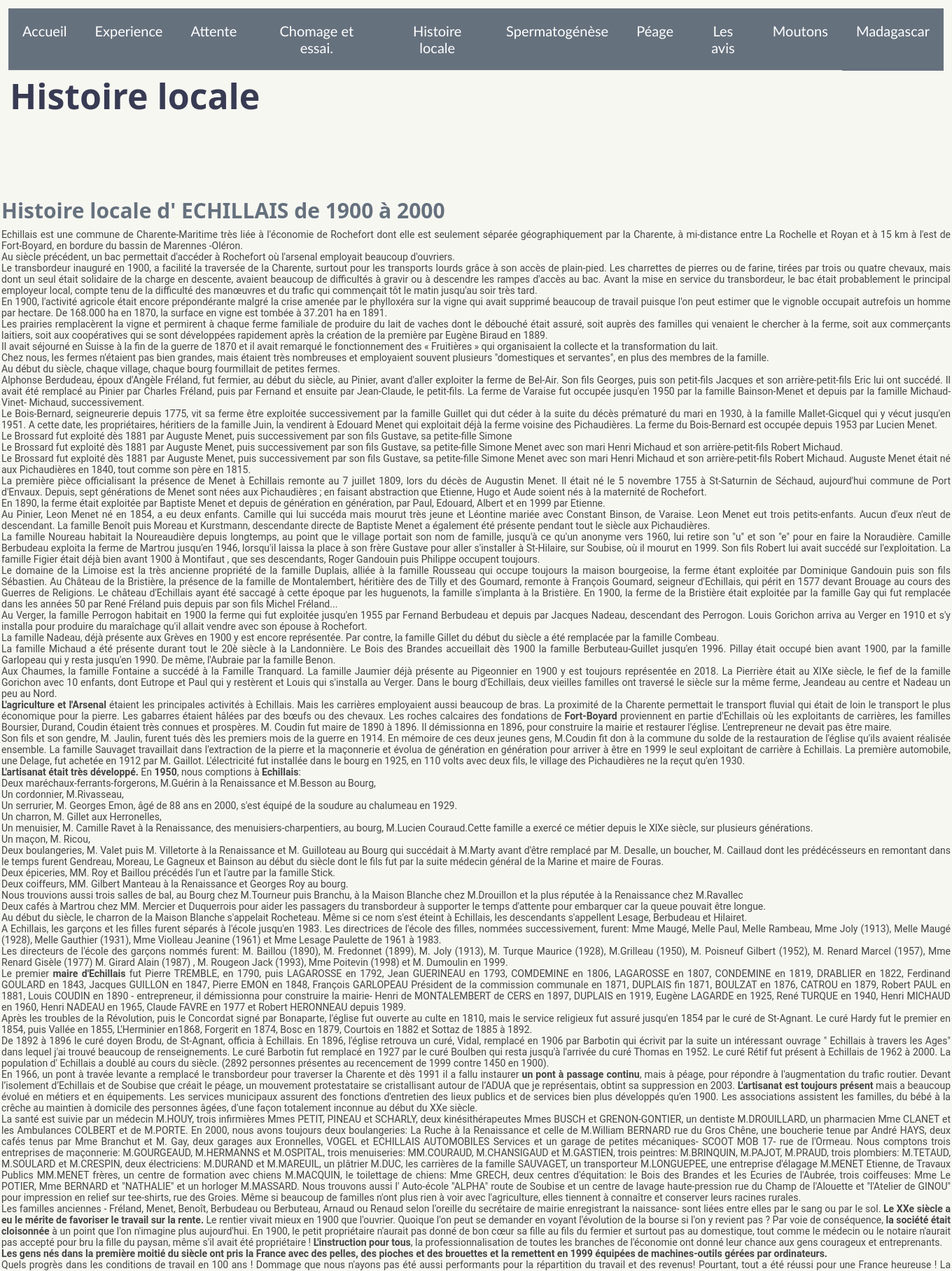
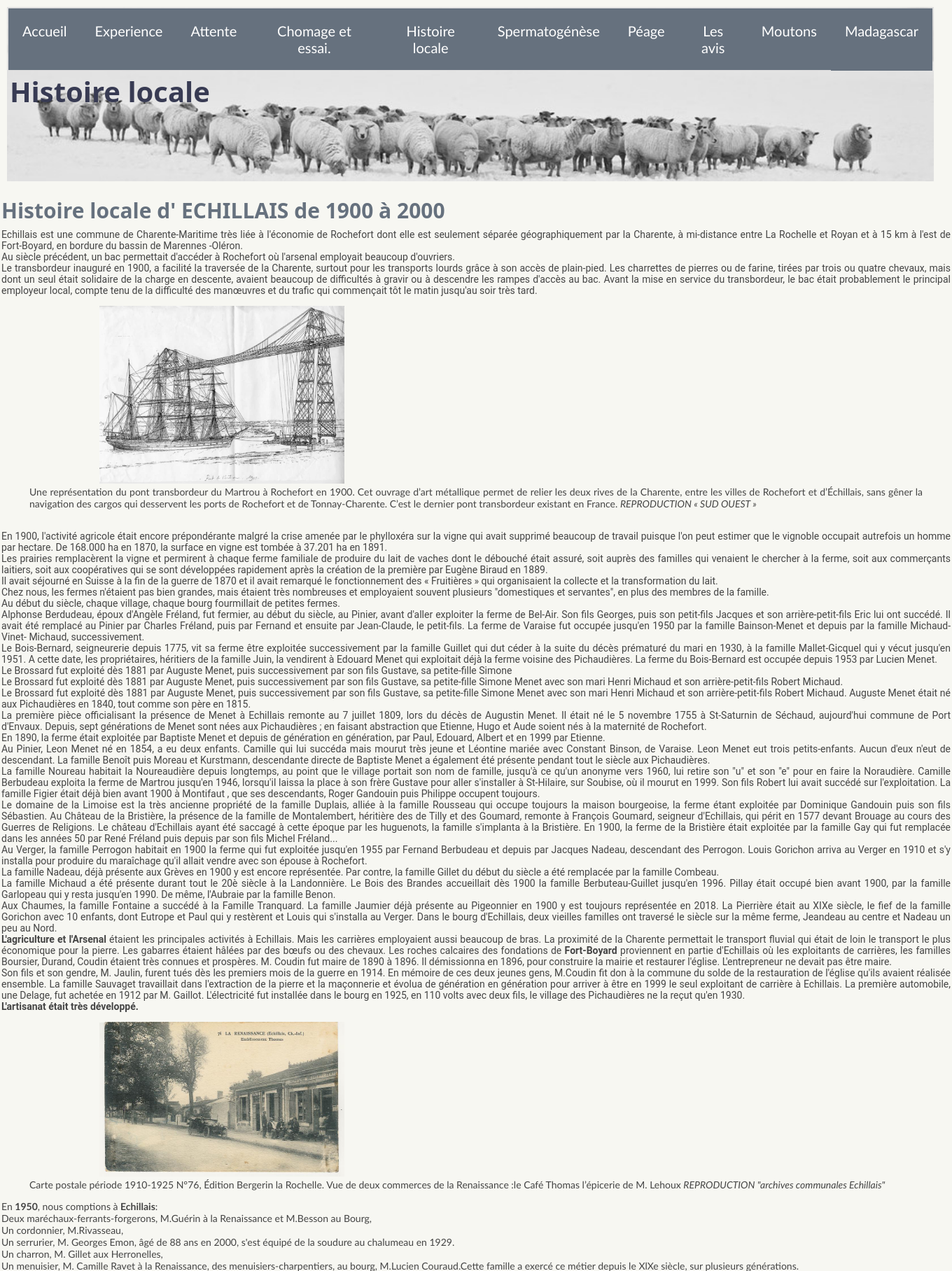
Before and after one commit to Aslem1/Perso, a PHP site: the page made by html/Histoire locale.html in a window 1360 px wide. Shown: the top 1816 px of the page at 70% size. Run offline with PHP 8.4, Linux system fonts and the light colour scheme.

Commit message:
modifications

```diff
--- a/css/main.css
+++ b/css/main.css
@@ -37,6 +37,7 @@ h1 {
 
 h2 {
     font-weight: bold;
+    font-size: 2rem;
 }
 
 h3 {
@@ -46,7 +47,7 @@ h3 {
 /**** Menu *****************/
 nav{
     padding : 0 ;
-     background-color : #66717E;
+    background-color : #66717E;
     /*background-color : rgb(100,100,100);*/
 
 }
@@ -75,7 +76,7 @@ nav a{
 }
 
 nav a:hover{
-	color: #331832;
+    color: #331832;
     background-color: #f1ecce;
     transition-duration: 1s;
 }
@@ -96,19 +97,23 @@ header{
     background-size: cover; /* L'image s'étend sur pour couvrir tout le fond du header */
     /*background-position: 0% 65% ; /* Décalage vers le bas pour que les titres s'affichent dans le ciel */
     min-height : 18vw ; /* Hauteur minimale : 45% de la largeur */
+    background: url(../images/winter.jpg) no-repeat;
+    background-size: 100%;
+        width: 1320px;
+       height: 50px;
 }
 
 header h1{
     margin : 0 ;
     color : #383B53;    /* Couleur du texte */
-    font-size: 5rem ;
+    font-size: 4rem ;
     padding : 0.2rem 0.2rem 0.2rem 0.2rem ;
     text-align: justify;
 }
 header h2{
     color : #B3E5FC;
     margin: 0  ;
-    font-size: 3.5rem ;
+    font-size: 3rem ;
     font-weight: normal ; /* Graisse */
     font-style: italic ;
 }
--- a/html/Attente.html
+++ b/html/Attente.html
@@ -40,6 +40,10 @@
                 <h2>Les loups en ville</h2>
                 <p>A plusieurs reprises, les loups ont poursuivi leur proie jusqu’au cœur d’une agglomération des Alpes et y ont dévoré une biche sur place.
                     <br>Les écologistes ont répandu la légende que les loups et les requins n’attaquaient pas l’Homme. Ils ont une attitude négationniste sur les récits des trappeurs du Grand Nord quand ils arrivaient à survivre, et ils se moquent des craintes du loup par les paysans.
+                    <br><br>
+                    <img src="../images/loup.gif" alt="un loup" align=left />
+
+
                     <br><br>Les réunionnais ont fini par admettre que les requins étaient dangereux et qu’il fallait protéger les plages par des filets, comme l’étaient déjà les plages de Madagascar en 1954.
                     <br>Il faudra que les loups mangent un écologiste, -pas un enfant ou un paysan parce qu’on dira qu’il aura été imprudent - pour admettre que les loups en meute sont dangereux pour l’Homme, surtout l’hiver.
                     <br>En effet, en hiver les moutons sont rentrés. Les effectifs d’herbivores sauvages, qui sont leur seule ressource, vont décroître au même rythme que croîtrons les effectifs de loups qui se retrouveront très vite en situation de famine, et dangereux ! Les dégâts répétés sur les moutons, même s’ils sont indemnisés, découragent les éleveurs et surtout les jeunes qui auraient dû reprendre la transhumance.
--- a/html/Histoire locale.html
+++ b/html/Histoire locale.html
@@ -30,7 +30,15 @@
                     <br>Au siècle précédent, un bac permettait d'accéder à Rochefort où l'arsenal employait beaucoup d'ouvriers.
                     <br>Le transbordeur inauguré en 1900, a facilité la traversée de la Charente, surtout pour les transports lourds grâce à son accès de plain-pied. Les charrettes de pierres ou de farine, tirées par trois ou quatre chevaux, mais dont un seul était solidaire de la charge en descente, avaient beaucoup de difficultés à gravir ou à descendre les rampes d'accès au bac.
                     Avant la mise en service du transbordeur, le bac était probablement le principal employeur local, compte tenu de la difficulté des manœuvres et du trafic qui commençait tôt le matin jusqu'au soir très tard.
-                    <br>En 1900, l'activité agricole était encore prépondérante malgré la crise amenée par le phylloxéra sur la vigne qui avait supprimé beaucoup de travail puisque l'on peut estimer que le vignoble occupait autrefois un homme par hectare. De 168.000 ha en 1870, la surface en vigne est tombée à 37.201 ha en 1891.
+
+                    <figure>
+                        <img src="../images/Representation-du-pont-transbordeur.jpg" alt="Le pont transbordeur" />
+                        <figcaption>Une représentation du pont transbordeur du Martrou à Rochefort en 1900. Cet ouvrage d’art métallique permet de relier les deux rives de la Charente, entre les villes de Rochefort et d’Échillais, sans gêner la navigation des cargos qui desservent les ports de Rochefort et de Tonnay-Charente. C’est le dernier pont transbordeur existant en France.
+                            <i>REPRODUCTION « SUD OUEST »</i>
+                        </figcaption>
+                    </figure>
+
+                <p><br>En 1900, l'activité agricole était encore prépondérante malgré la crise amenée par le phylloxéra sur la vigne qui avait supprimé beaucoup de travail puisque l'on peut estimer que le vignoble occupait autrefois un homme par hectare. De 168.000 ha en 1870, la surface en vigne est tombée à 37.201 ha en 1891.
                     <br>Les prairies remplacèrent la vigne et permirent à chaque ferme familiale de produire du lait de vaches dont le débouché était assuré, soit auprès des familles qui venaient le chercher à la ferme, soit aux commerçants laitiers, soit aux coopératives qui se sont développées rapidement après la création de la première par Eugène Biraud en 1889.
                     <br>Il avait séjourné en Suisse à la fin de la guerre de 1870 et il avait remarqué le fonctionnement des « Fruitières » qui organisaient la collecte et la transformation du lait.
                     <br>Chez nous, les fermes n'étaient pas bien grandes, mais étaient très nombreuses et employaient souvent plusieurs "domestiques et servantes", en plus des membres de la famille.
@@ -72,6 +80,17 @@
                     La première automobile, une Delage, fut achetée en 1912 par M. Gaillot.
                     L'électricité fut installée dans le bourg en 1925, en 110 volts avec deux fils, le village des Pichaudières ne la reçut qu'en 1930.
                     <br><b>L'artisanat était très développé.</b>
+
+                    <figure>
+                        <img src="../images/Renaissance-2.jpg" alt="Commerces à Echillais" />
+                        <figcaption>Carte postale période 1910-1925
+                            N°76, Édition Bergerin la Rochelle.
+                            Vue de deux commerces de la Renaissance :le Café Thomas
+                            l’épicerie de M. Lehoux
+                            <i>REPRODUCTION "archives communales Echillais"</i>
+                        </figcaption>
+                    </figure>
+
                     En <b>1950</b>, nous comptions à <b>Echillais</b>:
                     <br>Deux maréchaux-ferrants-forgerons, M.Guérin à la Renaissance et M.Besson au Bourg,
                     <br>Un cordonnier, M.Rivasseau,
@@ -254,6 +273,11 @@
                 <h3>UN DINOSAURE à SOUBISE :</h3>
                 <p>
                     En 1990, Rémy DROMER, agriculteur au Cloane, a mis à jour deux énormes os fossiles qu'il a confiés à la Faculté de Poitiers pour identification.
+                    <br>
+
+                    <img src="../images/camarasaurus2.jpg" alt="Camarasaurus" />
+
+                    <br>
                     En fait, ces os proviennent d'un dinosaure herbivore "Camarasaurus" de la famille des "sauropodes" ayant vécu il y a 145 millions d'années, à l'époque du "portandlien/tithonien". Les mesures et le poids : 4 kg pour la vertèbre caudale , 18 et 40 kg pour les deux têtes d'os fossilisés, ont permis d'estimer la taille du dinosaure , à savoir: 3,50 mètres au garrot, 20 mètres de longueur avec la queue, pour un poids de 30 à 40 tonnes !
                 </p>
 
```
Also changed, not shown: images/Camarasaurus_skeletal.jpg (added), images/Renaissance-2.jpg (added), images/Representation-du-pont-transbordeur.jpg (added), images/animal-2027774_960_720.png (added), images/camarasaurus2.jpg (added), images/fond-plancher-bois_1360-380.jpg (added), images/germany-2287573_960_720.jpg (added), images/loup.gif (added), images/sheep-1305432_960_720.jpg (added), images/sheep-2126667_960_720.jpg (added), images/sheep-3739067_960_720.jpg (added), images/sheep-57706_960_720.jpg (added), images/sunset-3645639_960_720.jpg (added), images/troupeau2.jpg (added), 2 more files, 1 other file.
